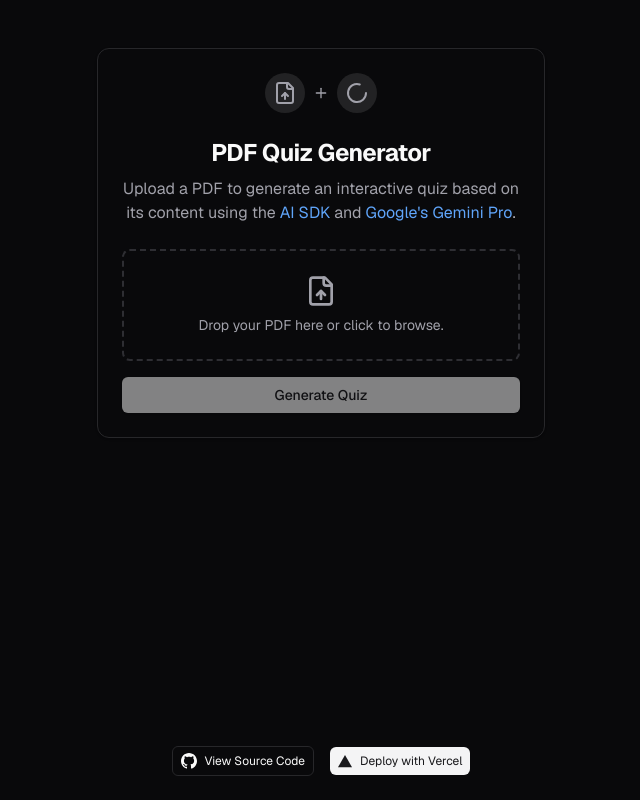
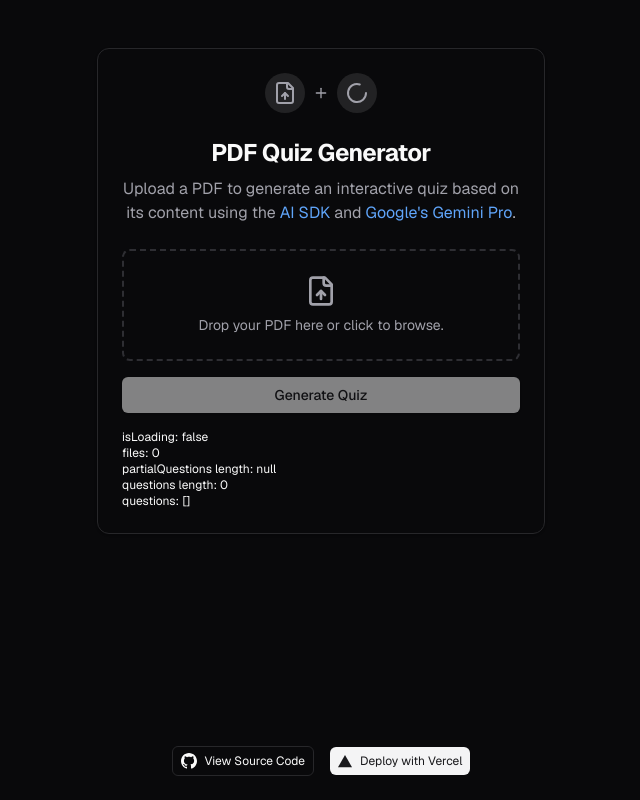
Before and after one commit to RichSawce/Next.js-demo, a Next.js app: page / in a window 1280 px wide. Shown: the whole page, without its empty margins (319-959 px from the left). Built offline with nearby package versions, Linux system fonts and the light colour scheme.

Commit message:
Initial commit

```diff
--- a/app/(preview)/actions.ts
+++ b/app/(preview)/actions.ts
@@ -6,7 +6,7 @@
 
 export const generateQuizTitle = async (file: string) => {
   const result = await generateObject({
-    model: google("gemini-1.5-flash-latest"),
+    model: google("gemini-2.5-flash"),
     schema: z.object({
       title: z
         .string()
--- a/app/(preview)/page.tsx
+++ b/app/(preview)/page.tsx
@@ -19,7 +19,7 @@
 import Quiz from "@/components/quiz";
 import { Link } from "@/components/ui/link";
 import NextLink from "next/link";
-import { generateQuizTitle } from "./actions";
+//import { generateQuizTitle } from "./actions";
 import { AnimatePresence, motion } from "framer-motion";
 import { VercelIcon, GitIcon } from "@/components/icons";
 
@@ -31,19 +31,17 @@
   const [isDragging, setIsDragging] = useState(false);
   const [title, setTitle] = useState<string>();
 
-  const {
-    submit,
-    object: partialQuestions,
-    isLoading,
-  } = experimental_useObject({
+  const { submit, object: partialQuestions, isLoading } = experimental_useObject({
   api: "/api/generate-quiz",
   schema: questionsSchema,
   initialValue: undefined,
   onError: (error) => {
+    console.error("useObject onError:", error);
     toast.error("Failed to generate quiz. Please try again.");
     setFiles([]);
   },
-    onFinish: ({ object }) => {
+  onFinish: ({ object, error }) => {
+    console.log("useObject onFinish:", { object, error });
     setQuestions(object ?? []);
   },
 });
@@ -90,8 +88,8 @@
       })),
     );
     submit({ files: encodedFiles });
-    const generatedTitle = await generateQuizTitle(encodedFiles[0].name);
-    setTitle(generatedTitle);
+  // const generatedTitle = await generateQuizTitle(encodedFiles[0].name);
+  // setTitle(generatedTitle);
   };
 
   const clearPDF = () => {
@@ -203,6 +201,13 @@
               )}
             </Button>
           </form>
+          <div className="text-xs whitespace-pre-wrap mt-4">
+  <div>isLoading: {String(isLoading)}</div>
+  <div>files: {files.length}</div>
+  <div>partialQuestions length: {partialQuestions?.length ?? "null"}</div>
+  <div>questions length: {questions.length}</div>
+  <div>questions: {JSON.stringify(questions, null, 2)}</div>
+</div>
         </CardContent>
         {isLoading && (
           <CardFooter className="flex flex-col space-y-4">
--- a/app/api/generate-quiz/route.ts
+++ b/app/api/generate-quiz/route.ts
@@ -9,7 +9,7 @@
   const firstFile = files[0].data;
 
   const result = streamObject({
-    model: google("gemini-1.5-pro-latest"),
+    model: google("gemini-2.5-flash"),
     messages: [
       {
         role: "system",
```
Lines whose indentation alone changed are shown as unchanged.
